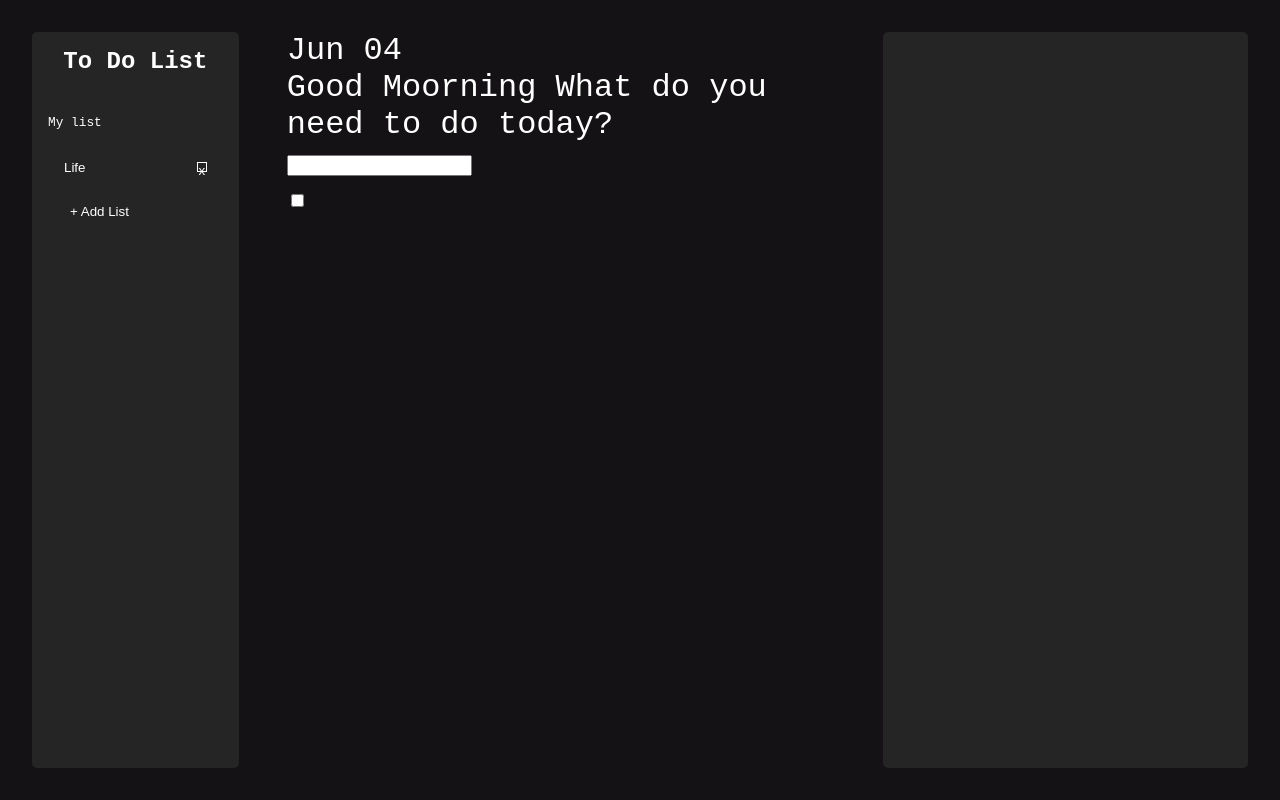
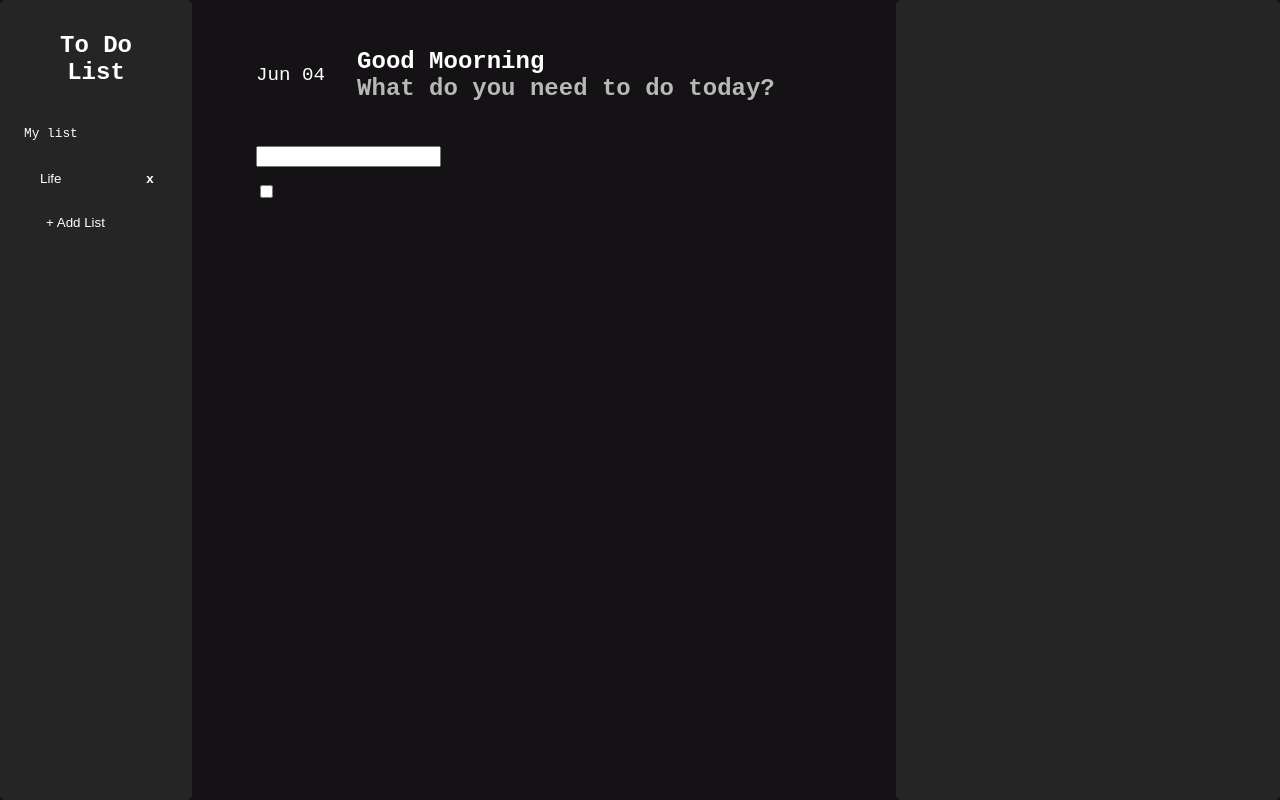
Before and after one commit to eridev14/to-do-list-js, a website built with Vite: page index.html in a window 1280 px wide. Built offline with nearby package versions, Linux system fonts and the light colour scheme; a web font is replaced by a local one.

Commit message:
main task style add

```diff
--- a/style.css
+++ b/style.css
@@ -25,14 +25,6 @@ body {
     width: 100%;
 }
 
-.container {
-    width: 100%;
-    height: calc(100vh);
-    padding: 2rem;
-    display: flex;
-    gap: 3rem;
-}
-
 /* .header {
     flex: 1;
 } */
@@ -42,24 +34,22 @@ h2 {
     margin: 0;
 }
 
+/*BLOQUES LAYOUT*/
+.container {
+    width: 100%;
+    height: calc(100vh);
+    /* padding: 2rem; */
+    display: flex;
+}
+
 .aside {
     background-color: var(--gb-color);
     border-radius: var(--border);
-    padding: 1rem;
-}
-
-.aside--left__title {
-    text-align: center;
-}
-
-.aside--left__title-list {
-    margin-top: 2.5rem;
-    font-size: .8rem;
-    font-weight: 100;
+    padding: 2rem 1.5rem;
 }
 
 .aside--left {
-    width: 17%;
+    width: 15%;
     overflow-y: auto;
 }
 
@@ -72,6 +62,20 @@ h2 {
     /* background-color: var(--gb-color); */
     border-radius: var(--border);
     font-size: 2rem;
+    margin: 2rem 4rem;
+}
+
+/*------------------------------------*/
+/*estilos para aside left*/
+
+.aside--left__title {
+    text-align: center;
+}
+
+.aside--left__title-list {
+    margin-top: 2.5rem;
+    font-size: .8rem;
+    font-weight: 100;
 }
 
 .list {
@@ -93,7 +97,7 @@ h2 {
     display: flex;
     justify-content: space-between;
     align-items: center;
-    padding: 0 1rem;
+    padding: 0 .5rem 0 1rem;
     color: white;
     /* cursor: pointer; */
     transition: background-color .3s;
@@ -109,11 +113,16 @@ h2 {
     color: #262526;
 }
 
-.list__del{
+.list__del {
     cursor: pointer;
-    width: 10px;
-    height: 10px;
-    border: 1px solid;
+    width: 20px;
+    height: 20px;
+    /* border: 1px solid; */
+    display: grid;
+    place-items: center;
+    padding: 0;
+    margin: 0;
+    font-weight: 600;
 }
 
 .add-list__btn {
@@ -122,3 +131,39 @@ h2 {
     color: inherit;
     margin-left: 1rem;
 }
+
+/* estilos para main */
+
+.main__header {
+    display: flex;
+    gap: 1rem;
+    font-size: 1rem;
+    margin-top: 1rem;
+    align-items: center;
+    font-size: 1.5rem;
+    font-weight: 600;
+    gap: 2rem;
+    margin-bottom: 2rem;
+}
+
+.header__date {
+    font-size: 1.2rem;
+    font-weight: 100;
+}
+
+.title__fir {
+    width: 100%;
+    display: block;
+}
+
+.title__sec {
+    width: 100%;
+    color: rgb(184, 184, 184);
+}
+
+/*estilos para el contenedor de las listas y las tasks*/
+
+.list{
+    display: flex;
+    flex-direction: column;
+}
```
